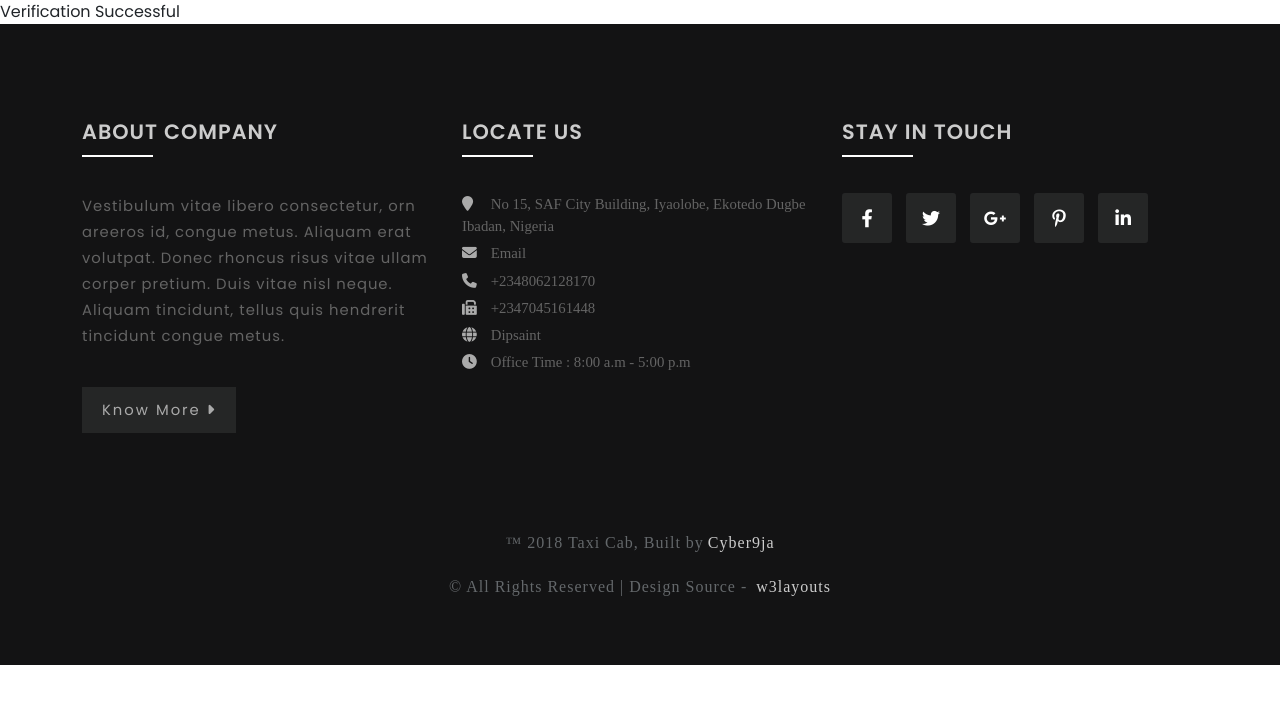
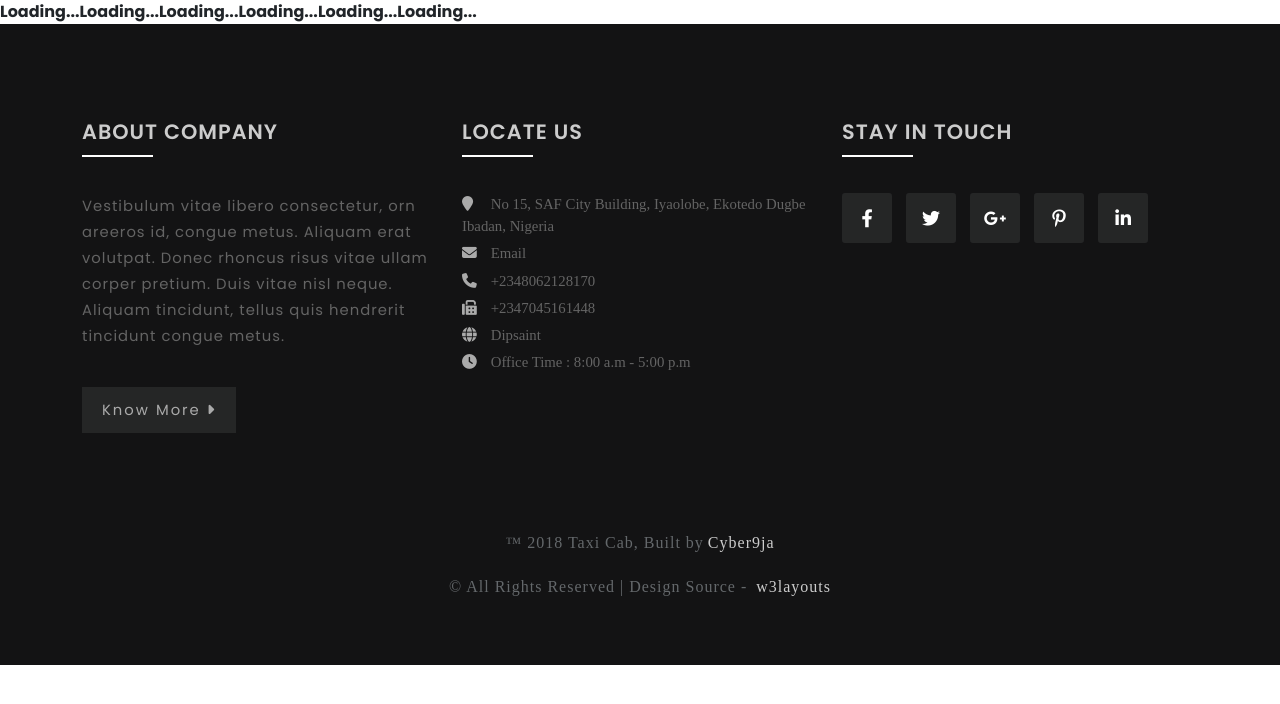
Before and after one commit to Cyber9jaDev/Car-Booking-System, a React (Vite) app in the folder client/: page /paystack/verify-payment in a window 1280 px wide. Shown: the top 704 px of the page. Built offline with nearby package versions, Linux system fonts and the light colour scheme; no server answers.

Commit message:
updated booking details

```diff
--- a/client/src/Routes.tsx
+++ b/client/src/Routes.tsx
@@ -14,6 +14,7 @@ import PrivateRoute from "./utilities/PrivateRoute";
 import PublicRoute from "./utilities/PublicRoute";
 import Footer from "./components/users/Footer";
 import VerifyPaystackTransaction from "./pages/users/payment/VerifyPaystackTransaction";
+import Profile from "./pages/users/Profile";
 
 const RouterLinks = () => {
   return (
@@ -31,6 +32,7 @@ const RouterLinks = () => {
         <Route path="/modal" element = {<PaymentModal/>} />
         <Route path="/paystack/verify-payment" element = {<VerifyPaystackTransaction/>} />
         <Route path="/booking" element = { <Bookings/> } />
+        <Route path="/profile" element = { <Profile/> } />
         <Route path="/admin/home" element={ <Home/>} />
       </Routes>
       <Footer />
--- /dev/null
+++ b/client/src/pages/users/Profile.tsx
@@ -0,0 +1,7 @@
+const Profile = () => {
+  return (
+    <div>Profile</div>
+  )
+}
+
+export default Profile;
--- a/client/src/pages/users/payment/VerifyPaystackTransaction.tsx
+++ b/client/src/pages/users/payment/VerifyPaystackTransaction.tsx
@@ -1,51 +1,60 @@
-import { useEffect } from 'react';
+import { useEffect, useState } from 'react';
 import PaymentService from '../../../services/PaymentService';
 import UserService from '../../../services/UserService';
 import { useLocation, useNavigate } from 'react-router-dom';
 import { Toast } from '../../../utilities/Functions';
 
 const VerifyPaystackTransaction = () => {
+  const [isLoading, setIsLoading] = useState(false);
   const location = useLocation();
   const navigate = useNavigate();
   // const te;
 
   useEffect(() => {
-    ( async () => {
+
       const verifyTransaction = async () => {
         const params = new URLSearchParams(location.search);
         const reference = params.get('reference');
         try {
+          setIsLoading(true);
           const verificationResponse = await PaymentService.VerifyPaystackTransaction(reference);
-          console.log(verificationResponse);
           if (verificationResponse?.data?.status === 'success') {
+            const {data : { amount,  metadata : { userId, ticketId, seatNumber, nextOfKinPhoneNumber, nextOfKinName } } } = verificationResponse
             const body = {
-              userId: verificationResponse?.data?.metadata?.userId,
-              ticketId: verificationResponse?.data?.metadata?.ticketId,
-              metadata: {
-                seatNumber: verificationResponse?.data?.metadata?.seatNumber,
-                amount: verificationResponse?.data?.amount / 100,
-                nextOfKinPhoneNumber: verificationResponse?.data?.metadata?.nextOfKinPhoneNumber,
-                nextOfKinName: verificationResponse?.data?.metadata?.nextOfKinName
-              }
+              userId,
+              ticketId,
+              metadata: { seatNumber, nextOfKinPhoneNumber, nextOfKinName, amount: amount / 100 }
             };
-            const bookingResponse  = await UserService.BookTicket(body);
-            if (bookingResponse) {
-              Toast('success', 'Booked successfully')
-              // return navigate('/');
+            const bookingResponse = await UserService.BookTicket(body);
+            if (bookingResponse.message === 'Ticket booked successfully') {
+              console.log(bookingResponse)
+              Toast('success', `${bookingResponse.message}`);
+              setIsLoading(false);
+              // return navigate('/profile');
             }
           }
         } catch (error) {
           console.error(error);
+          // setIsLoading(false);
         }
       };
 
-      await verifyTransaction();
-    })();
-  }, [location, navigate]);
+      verifyTransaction();
+
+  }, []);
 
   return (
     <main>
-      Verification Successful
+      { isLoading ? <div>
+        <strong>Loading...</strong>
+        <strong>Loading...</strong>
+        <strong>Loading...</strong>
+        <strong>Loading...</strong>
+        <strong>Loading...</strong>
+        <strong>Loading...</strong>
+      </div> : 'No problem'
+
+      }
     </main>
   );
 };
--- a/client/src/services/UserService.tsx
+++ b/client/src/services/UserService.tsx
@@ -30,7 +30,7 @@ export default class UserService {
   }
 
   static BookTicket = async (body:BookTicketPayload) => {
-    return await APICall('api/v1/book-ticket', 'POST', body);
+    return await APICall<{ message: string }>('api/v1/book-ticket', 'POST', body);
   }
 
 }
```
